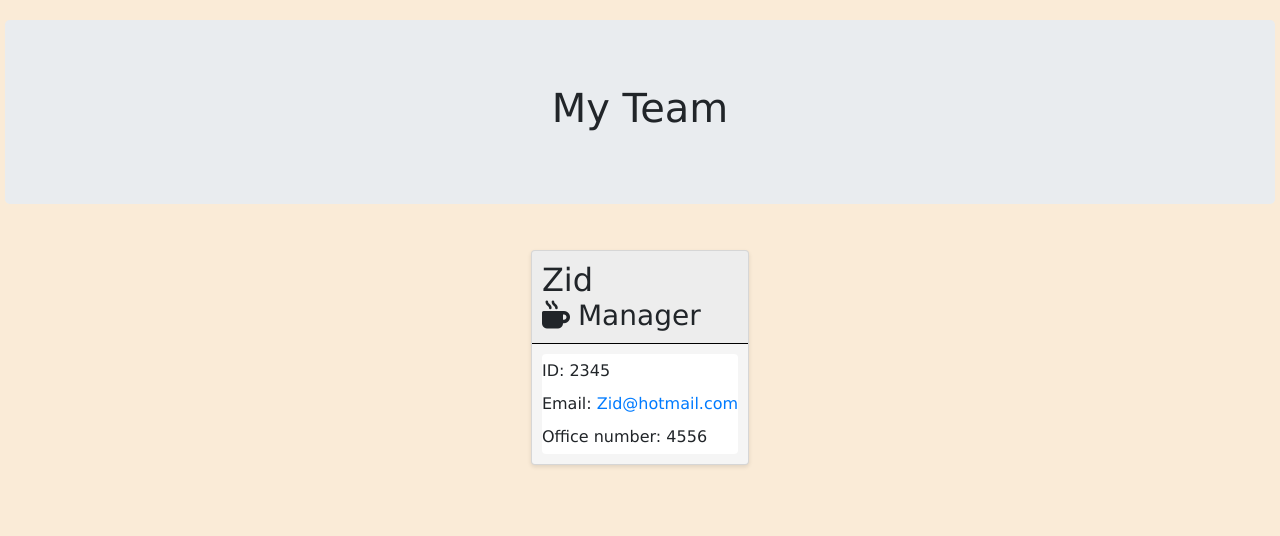
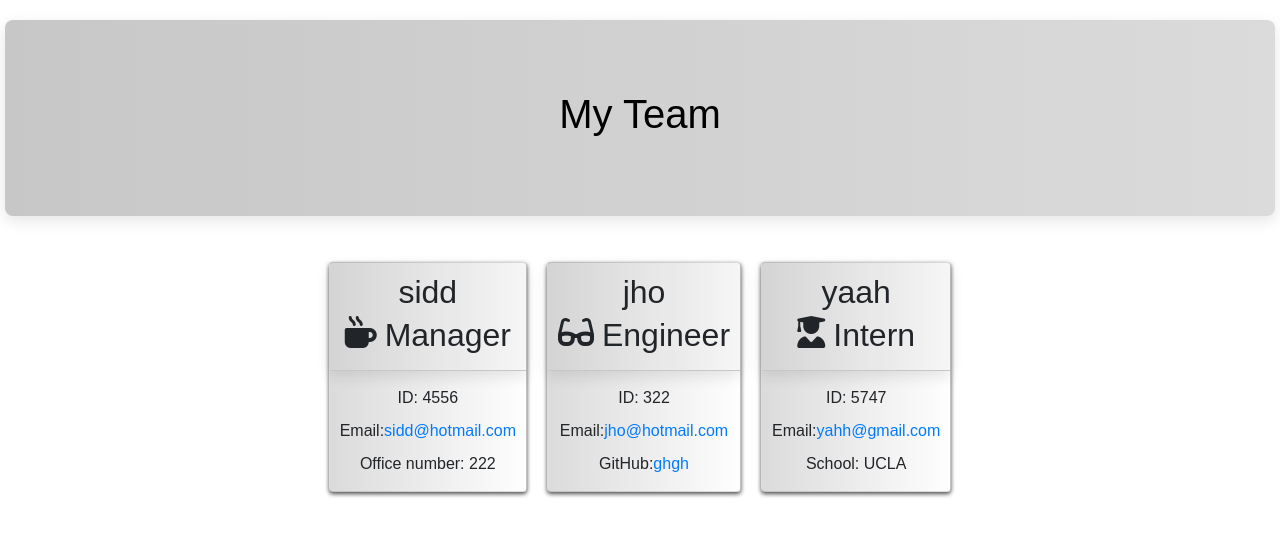
Before and after one commit to SKhail/Team-Profile-Generator-, a plain HTML site: page index.html in a window 1280 px wide. Drawn offline with nearby package versions, Linux system fonts and the light colour scheme.

Commit message:
Updated the CSS file

```diff
--- a/index.html
+++ b/index.html
@@ -27,17 +27,45 @@
 
         <div class="card employee-card">
         <div class="card-header">
-            <h2 class="card-title">Zid</h2>
+            <h2 class="card-title">sidd</h2>
             <h3 class="card-title"><i class="fas fa-mug-hot mr-2"></i>Manager</h3>
         </div>
         <div class="card-body">
             <ul class="list-group">
-                <li class="list-group-item">ID: 2345</li>
-                <li class="list-group-item">Email: <a href="mailto:Zid@hotmail.com">Zid@hotmail.com</a></li>
-                <li class="list-group-item">Office number: 4556</li>
+                <li class="list-group-item">ID: 4556</li>
+                <li class="list-group-item">Email: <a href="mailto:sidd@hotmail.com">sidd@hotmail.com</a></li>
+                <li class="list-group-item">Office number: 222</li>
             </ul>
         </div>
     </div>
+
+        <div class="card employee-card">
+    <div class="card-header">
+        <h2 class="card-title">jho</h2>
+        <h3 class="card-title"><i class="fas fa-glasses mr-2"></i>Engineer</h3>
+    </div>
+    <div class="card-body">
+        <ul class="list-group">
+            <li class="list-group-item">ID: 322</li>
+            <li class="list-group-item">Email: <a href="mailto:jho@hotmail.com">jho@hotmail.com</a></li>
+            <li class="list-group-item">GitHub: <a href="https://github.com/ghgh" target="_blank" rel="noopener noreferrer">ghgh</a></li>
+        </ul>
+    </div>
+</div>
+
+        <div class="card employee-card">
+    <div class="card-header">
+        <h2 class="card-title">yaah</h2>
+        <h3 class="card-title"><i class="fas fa-user-graduate mr-2"></i>Intern</h3>
+    </div>
+    <div class="card-body">
+        <ul class="list-group">
+            <li class="list-group-item">ID: 5747</li>
+            <li class="list-group-item">Email: <a href="mailto:yahh@gmail.com">yahh@gmail.com</a></li>
+            <li class="list-group-item">School: UCLA</li>
+        </ul>
+    </div>
+</div>
 
             </div>
         </div>
--- a/index.js
+++ b/index.js
@@ -176,9 +176,6 @@ async function promptQuestions() {
   }
 
 }
-
-
-
 async function createHtml() {
   //prompting the user the questions first
   await promptQuestions();
--- a/style.css
+++ b/style.css
@@ -1,30 +1,39 @@
 body {
-  font-family: Verdana, Geneva, Tahoma, sans-serif;
-  background-color: antiquewhite;
+  font-family: fantasy, sans-serif;
 }
 
 .container-fluid {
   padding: 20px;
 }
+.jumbotron {
+  color: black;
+  background-image: linear-gradient(to right, #c7c7c7 0%, #dcdbdb 100%);
+  padding: 70px 0;
+  box-shadow: 0 5px 15px rgba(0, 0, 0, 0.1);
+  border-radius: 8px;
+}
 
 .employee-card {
   display: flex;
   flex-direction: column;
-  background-color: brown;
   justify-content: space-between;
   margin: 10px;
-  background-color: whitesmoke;
+  background-image: linear-gradient(to left, #fffefe 0%, #dcdbdb 100%);
   max-width: 280px;
-  box-shadow: 0 2px 4px rgba(0, 0, 0, 0.1);
+  box-shadow: 0 2px 4px rgba(0, 0, 0, 0.7);
 }
 
 .card-header {
-  border-bottom: 1px solid black;
+  border-bottom: 1px solid #c7c7c7;
+  box-shadow: 0 5px 15px rgba(0, 0, 0, 0.1);
   padding: 10px;
 }
 
 .card-title {
-  margin: 0;
+  display: flex;
+  justify-content: center;
+  font-size: 2rem;
+  margin-bottom: 5px;
 }
 
 .card-body {
@@ -34,4 +43,7 @@ body {
 .list-group-item {
   border: none;
   padding: 5px 0;
+  background-color: transparent;
+  display: flex;
+  justify-content: center;
 }
```
Also changed, not shown: assets/14-object-oriented-programming-challenge-demo.png (deleted).
